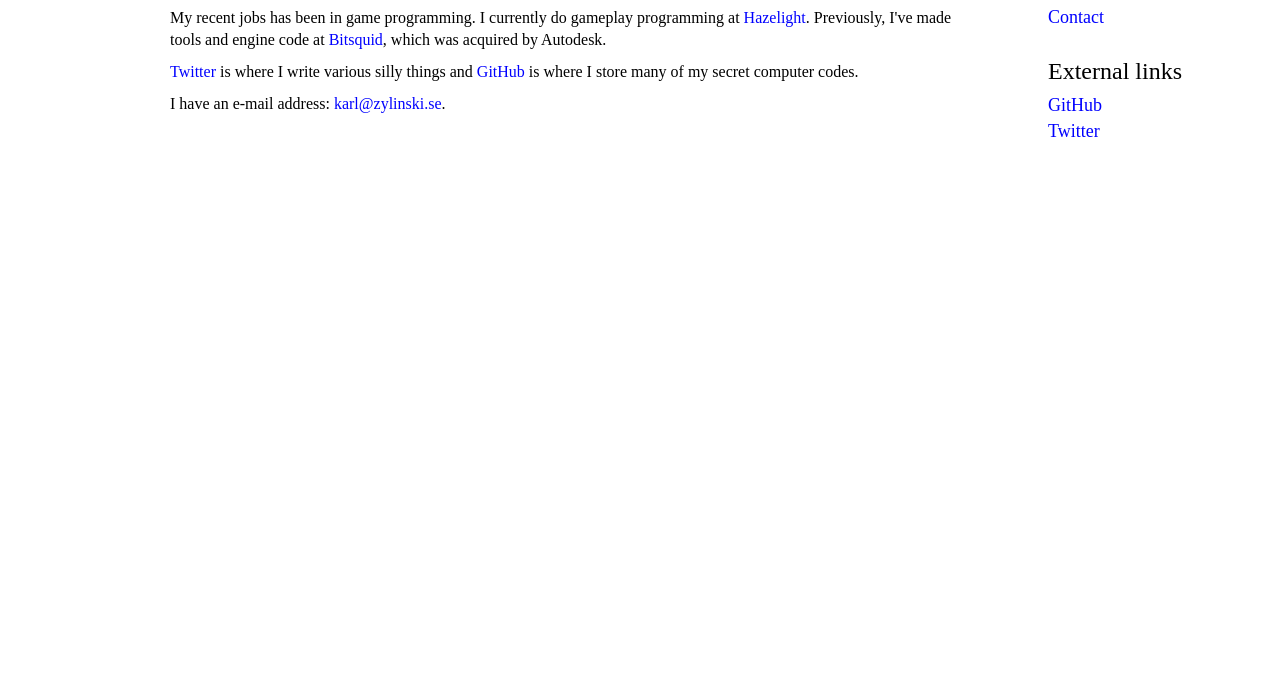
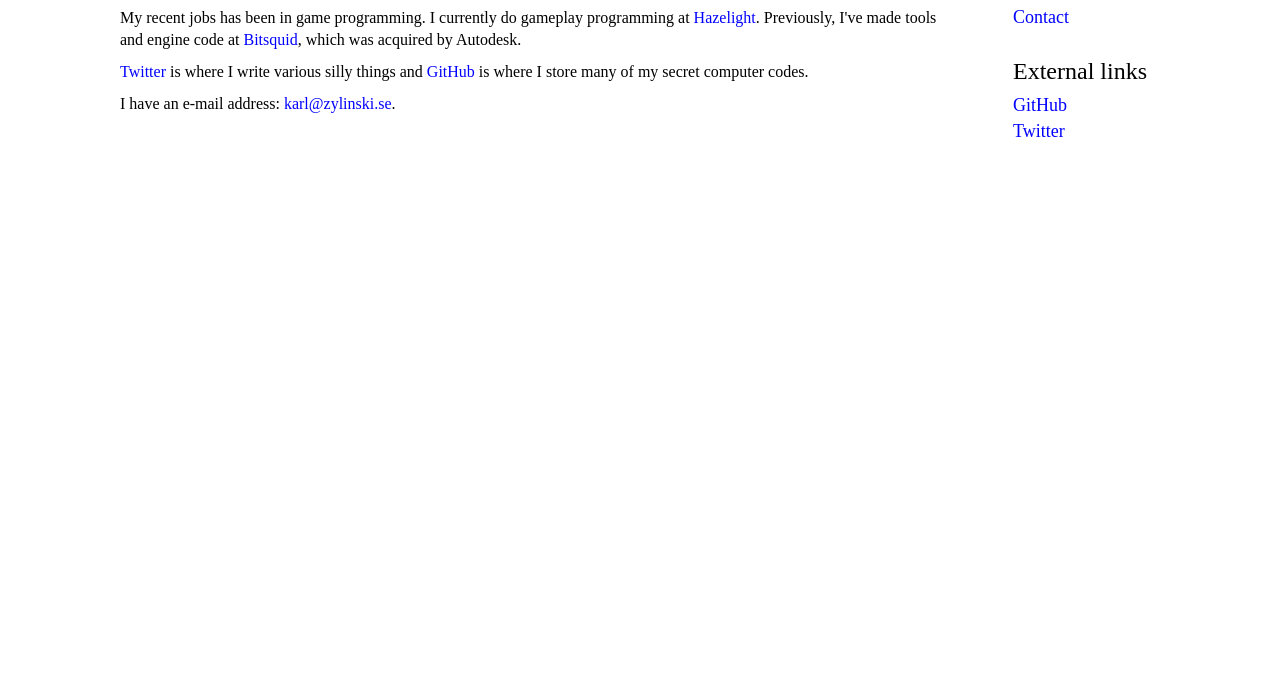
Before and after one commit to KarlZylinski/karlzylinski.github.io, a plain HTML site: page index.html in a window 1280 px wide. Shown: the part 112-800 px from the top of the page. Drawn offline with Linux system fonts and the light colour scheme.

Commit message:
Simplified.

```diff
--- a/index.html
+++ b/index.html
@@ -3,7 +3,6 @@
     <head>
         <meta charset="UTF-8">
         <link rel="stylesheet" type="text/css" href="style.css"/>
-        <script src="script.js"></script>
         <title>Karl Zylinski</title>
     </head>
     <body>
--- a/mobile.css
+++ /dev/null
@@ -1,6 +0,0 @@
-#sidebar {
-    position: fixed;
-    top: 0;
-    right: 0;
-    display: none;
-}
--- a/script.js
+++ /dev/null
@@ -1,12 +0,0 @@
-window.onload = function () {
-    /*is_mobile = /IEMobile/i.test(navigator.userAgent) || /iPhone|iPad|iPod/i.test(navigator.userAgent) || /BlackBerry/i.test(navigator.userAgent) || /Android/i.test(navigator.userAgent)
-
-    if (is_mobile)
-        return
-
-    var link = document.createElement("link");
-    link.href = "mobile.css";
-    link.type = "text/css";
-    link.rel = "stylesheet";
-    document.getElementsByTagName("head")[0].appendChild(link);*/
-}
--- a/style.css
+++ b/style.css
@@ -3,6 +3,10 @@ body {
     margin: 0;
     padding: 0;
     overflow-y: scroll;
+}
+
+div {
+    box-sizing: border-box;
 }
 
 h1 {
@@ -35,27 +39,23 @@ a:hover {
 }
 
 #container {
-    width: 1000px;
+    width: 1100px;
     margin: 0 auto;
-    position: relative;
+    display: flex;
 }
 
 #content {
-    padding: 30px 100px 30px 30px;
-    width: 800px;
+    margin: 30px;
+    width: 850px;
     overflow: hidden;
 }
 
 #sidebar {
     text-align: left;
     width: 150px;
-    padding: 30px;
+    margin: 30px;
     font-size: 18px;
     height: 100%;
-    position: fixed;
-    left: 50%;
-    top: 0%;
-    transform: translateX(180%);
 }
 
 p {
```
Also changed, not shown: contact.html (+0 -1 lines), games.html (+0 -1 lines), template.html (+0 -1 lines).
